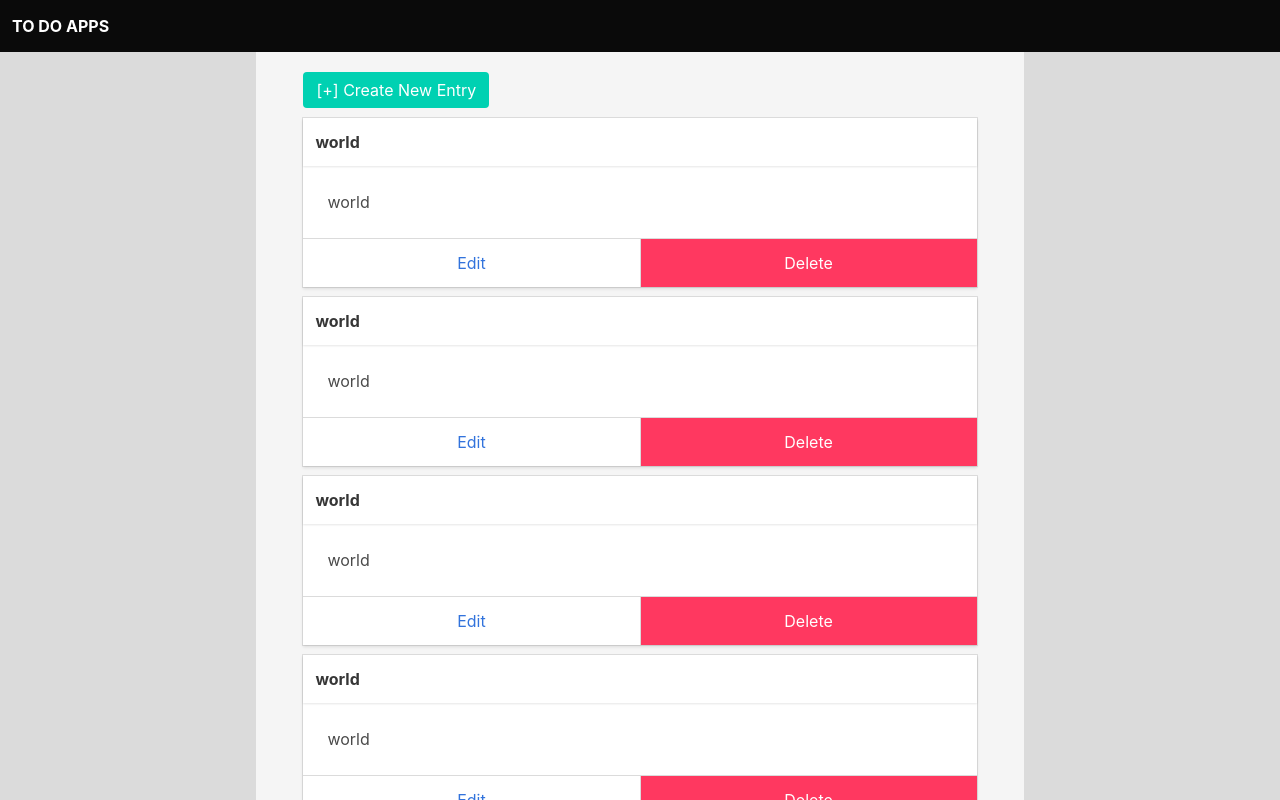
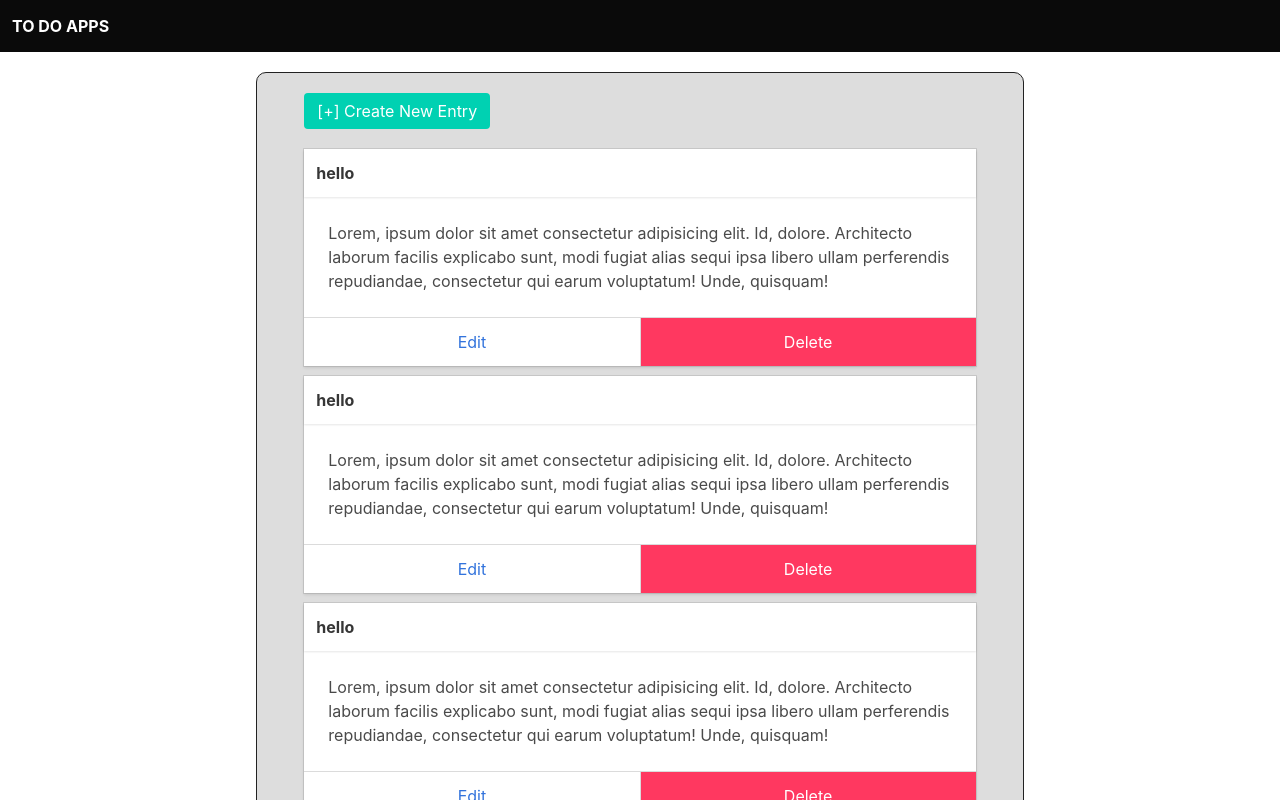
Before and after one commit to BlinfoldKing/Rocket-React-TODO, a React app in the folder Client/: page / in a window 1280 px wide. Shown: the top 800 px of the page. Built offline with nearby package versions, Linux system fonts and the light colour scheme; the HTML template or start-up script is replaced by a standard one.

Commit message:
improve design

```diff
--- a/Client/src/App.jsx
+++ b/Client/src/App.jsx
@@ -33,7 +33,12 @@ export default class App extends React.Component {
     render() {
         return (
 
-            <div className='has-background-grey-lighter'>
+            <div style={{
+                display: 'flex',
+                flexFlow: 'column',
+                minHeight: '100vh',
+                overflow: 'auto'
+            }}>
                 <Header/>
                 <PostCont items={this.dummmy}/>
             </div>
--- a/Client/src/Components/PostCont.jsx
+++ b/Client/src/Components/PostCont.jsx
@@ -10,11 +10,17 @@ export default class PostCont extends React.Component {
     render () {
         return (
             <div
-                className='has-background-white-ter'
                 style={{
                     width: '60%',
-                    margin: "0 auto 0 auto",
-                    padding: '10px'
+                    margin: "20px auto 20px auto",
+                    padding: '10px',
+                    backgroundColor: '#ddd',
+                    border: 'solid #222 1px',
+                    borderRadius: 10,
+                    display: 'flex',
+                    height: '100%',
+                    flexDirection: 'column',
+                    //justifyContent: 'space-between'
             }}>
 
                 <div style={{
@@ -30,8 +36,8 @@ export default class PostCont extends React.Component {
 
                 {this.props.items.map(e =>
                     <Post
-                        title='world'
-                        body='world'
+                        title={e.title}
+                        body={e.body}
                     />
                 )}
             </div>
```
